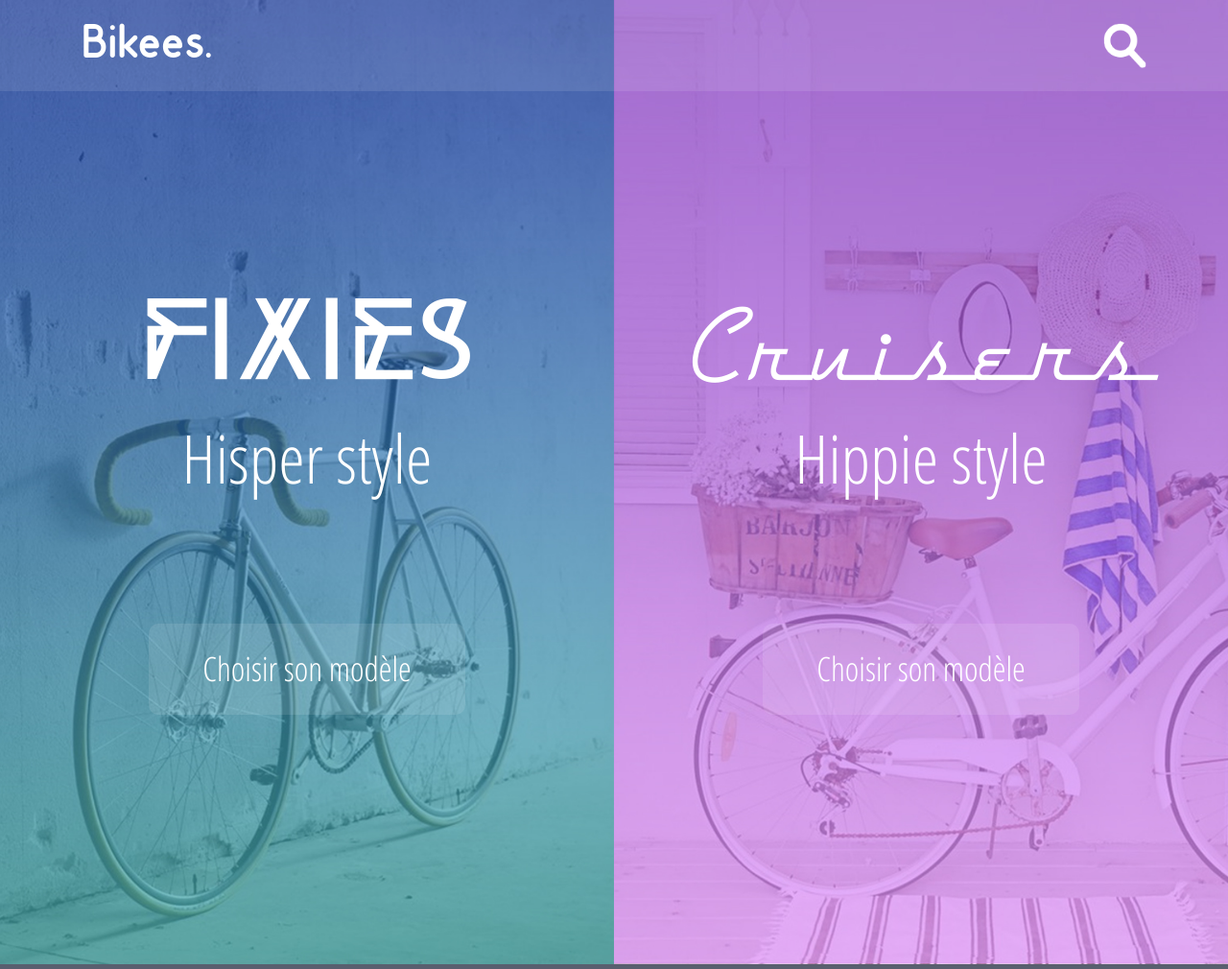
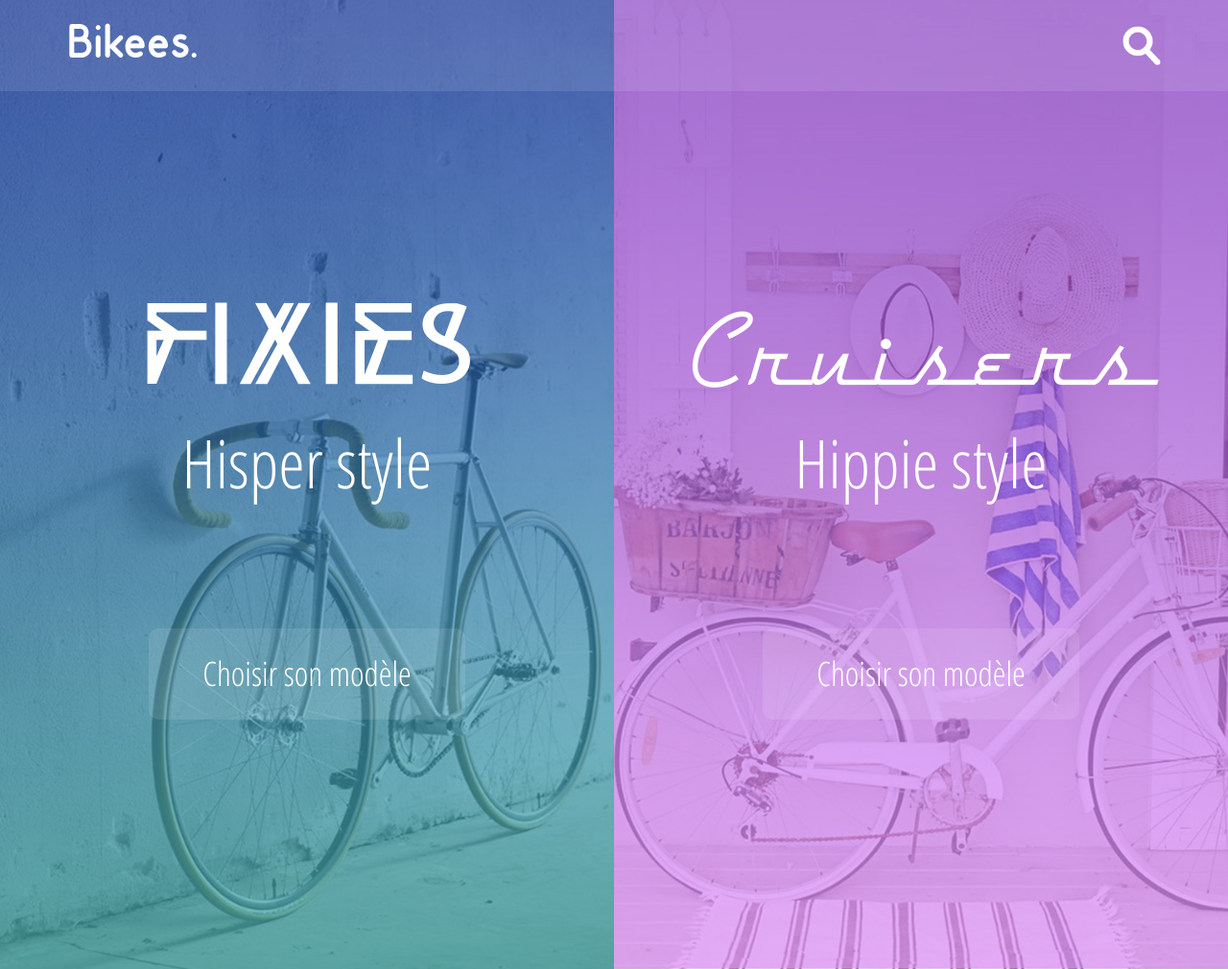
Before and after one commit to nabandz/Bikees-template, a website: page src/index.html in a window 1280 px wide. Shown: the top 1010 px of the page at 96% size. Drawn offline with Linux system fonts and the light colour scheme.

Commit message:
Fixed 'home' screen

```diff
--- a/src/index.html
+++ b/src/index.html
@@ -21,20 +21,18 @@
                 </div>
             </nav>
         </div>
-        <div class="container">
             <div class="home__wrapper">
-                <div class="home__block">
+                <div class="home__block home__block_left">
                     <p class="title title_first-block">Fixies</p>
                     <p class="subtitle">Hisper style</p>
                     <button class="button button_first-block">Choisir son modèle</button>
                 </div>
-                <div class="home__block">
+                <div class="home__block home__block_right">
                     <p class="title title_second-block">Cruisers</p>
                     <p class="subtitle">Hippie style</p>
                     <button class="button button_second-block">Choisir son modèle</button>
                 </div>
             </div>
-        </div>
     </section>
     <footer class="footer">
         <div class="container">
--- a/src/sass/blocks/_footer.scss
+++ b/src/sass/blocks/_footer.scss
@@ -73,6 +73,9 @@
             color: #c3c3c3;
             text-transform: uppercase;
             text-decoration: none;
+            &:hover {
+                text-decoration: underline;
+            }
         }
     }
 
--- a/src/sass/blocks/_header.scss
+++ b/src/sass/blocks/_header.scss
@@ -1,6 +1,6 @@
 .header {
-    display: block;
-    padding: 10px 85px;
+    position: absolute;
+    padding: 10px 70px;
     width: 100%;
     background-color: rgba(255, 255, 255, 0.1);
 
@@ -20,7 +20,7 @@
 
     &__search {
         img {
-            width: 45px;
+            width: 40px;
         }
     }
 }
--- a/src/sass/blocks/_home.scss
+++ b/src/sass/blocks/_home.scss
@@ -1,6 +1,5 @@
 .home {
     max-height: 1080px;
-    background: url(../img/home_bike.jpg) center (center/cover) no-repeat;
 
     &__wrapper {
         display: flex;
@@ -10,10 +9,17 @@
     }
 
     &__block {
-        padding: 180px 0px 260px 0px;
+        padding: 280px 0px 260px 0px;
         min-width: 50%;
         display: flex;
         flex-direction: column;
         align-items: center;
+        &_left {
+            background: url(../img/home_bike_1.jpg) center (center/cover) no-repeat;
+        }
+        &_right {
+            background: url(../img/home_bike_2.jpg) center (center/cover) no-repeat;
+        }
     }
+
 }
--- a/src/sass/blocks/_subtitles.scss
+++ b/src/sass/blocks/_subtitles.scss
@@ -5,4 +5,5 @@
     font-size: 70px;
     font-weight: 300;
     color: #ffffff;
+    text-align: center;
 }
--- a/src/sass/blocks/_titles.scss
+++ b/src/sass/blocks/_titles.scss
@@ -4,6 +4,7 @@
     font-size: 120px;
     font-weight: 400;
     color: #ffffff;
+    text-align: center;
 
     &_second-block {
         font-family: 'DymaxionScript';
```
Also changed, not shown: src/css/style.min.css.
